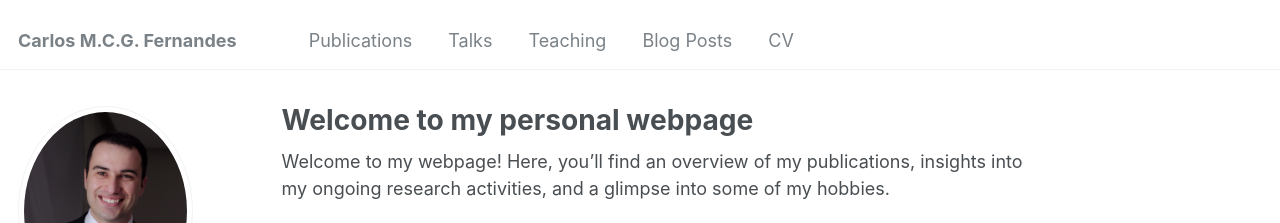
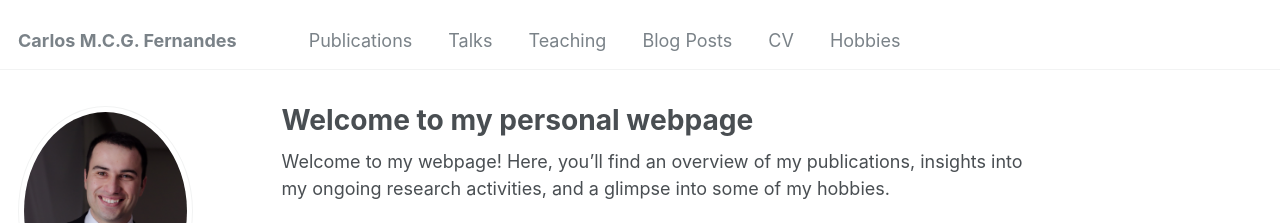
Before and after one commit to cfernandesFEUP/cfernandesFEUP.github.io, a Jekyll site: the page built from _pages/about.md, in a window 1280 px wide. Shown: the top 223 px of the page. Built offline with Jekyll 4.4.1, drawn with Linux system fonts in a browser that asks for light colours; some web fonts are replaced.

Commit message:
Update navigation.yml

```diff
--- a/_data/navigation.yml
+++ b/_data/navigation.yml
@@ -23,5 +23,5 @@ main:
   - title: "CV"
     url: /cv/
 
- # - title: "Guide"
- #   url: /markdown/
+  - title: "Hobbies"
+    url: /markdown/
```
